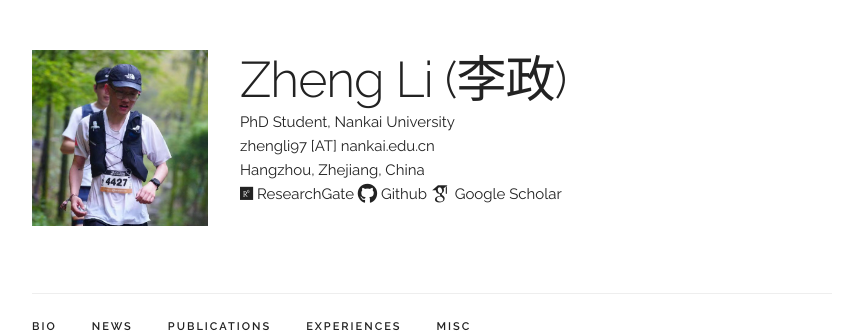
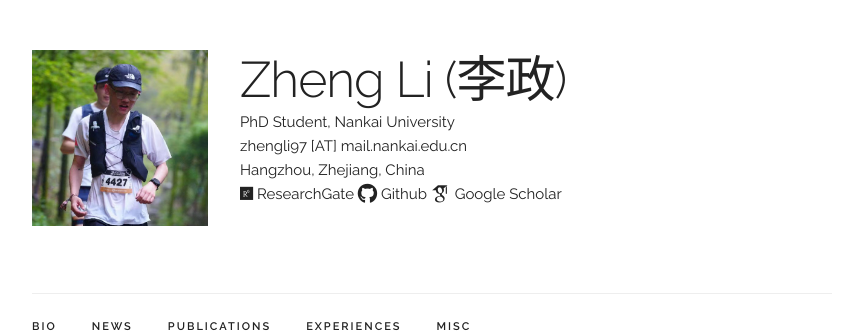
Before and after one commit to zhengli97/zhengli97.github.io, a Jekyll site: the page built from index.html, in a window 1280 px wide and 900 px high. Shown: the top 332 px of the window, without its empty margins (208-1071 px from the left). Built offline with Jekyll 4.4.1, drawn with Linux system fonts in a browser that asks for light colours; some web fonts are replaced.

Commit message:
Update main_info.yaml

```diff
--- a/_data/main_info.yaml
+++ b/_data/main_info.yaml
@@ -1,6 +1,6 @@
 name: "Zheng Li (李政)"
 title: "PhD Student, Nankai University"
-email: "zhengli97 [AT] nankai.edu.cn"
+email: "zhengli97 [AT] mail.nankai.edu.cn"
 location: "Hangzhou, Zhejiang, China"
 profile_pic: "/assets/pics/touxiang.png"
 researchgate: "https://www.researchgate.net/profile/Zheng-Li-132"
```
